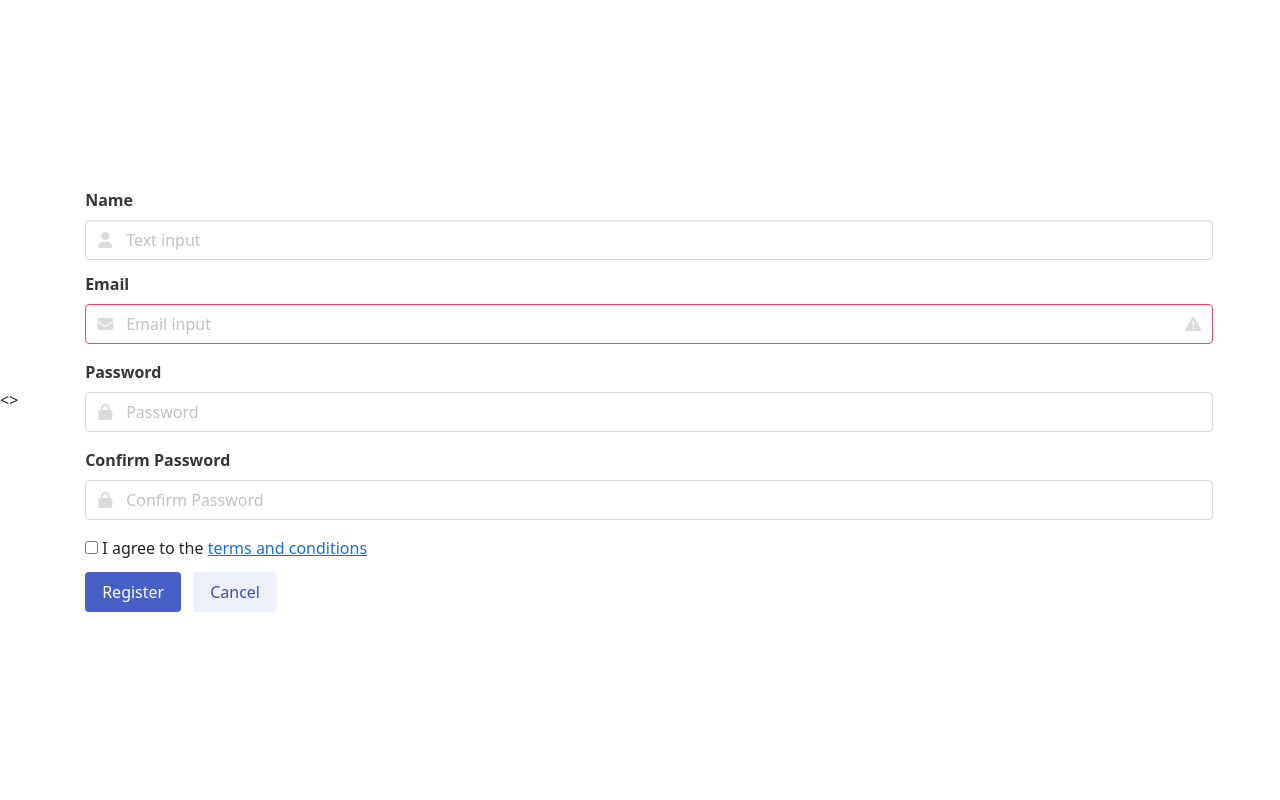
After one commit to Oluwatemmy/Link-Ease, a Flask app: page /register in a window 1280 px wide. The commit adds this page. Run offline with Flask 3, Linux system fonts and the light colour scheme; some libraries are stand-ins or nearby versions.

Commit message:
Added User Feature

```diff
--- a/app/link_ease/extensions.py
+++ b/app/link_ease/extensions.py
@@ -1,3 +1,9 @@
 from flask_sqlalchemy import SQLAlchemy
+from flask_bcrypt import Bcrypt
+from flask_migrate import Migrate
+from flask_login import LoginManager
 
 db = SQLAlchemy()
+bcrypt = Bcrypt()
+migrate = Migrate()
+login_manager = LoginManager()
--- a/app/link_ease/routes.py
+++ b/app/link_ease/routes.py
@@ -1,13 +1,14 @@
 from flask import Blueprint, render_template, url_for, request, redirect
-from .models import Link
-from .extensions import db
+from .models import Link, User
+from .extensions import db, bcrypt
 import validators
 from flask_caching import Cache
 from flask_limiter import Limiter
 from flask_limiter.util import get_remote_address
+from flask_login import login_required, current_user, login_user, logout_user
 
 # Create the limiter and cache objects
-limiter = Limiter(key_func=get_remote_address)
+limiter = Limiter(get_remote_address)
 cache = Cache(config={'CACHE_TYPE': 'SimpleCache'})
 
 short = Blueprint('short', __name__)
@@ -45,7 +46,6 @@ def add_link():
     if not validators.url(original_url):
         return render_template('index.html', invalid=True)
 
-
     # check if the custom url is already in use in the database
     if custom_url:
         existing_link = Link.query.filter_by(custom_url=custom_url).first()
@@ -58,18 +58,20 @@ def add_link():
             link.save()
             return render_template('link_added.html', new_link=link.custom_url, original_url=link.original_url)
 
-    # check if the long url is already in the database
-    link = Link.query.filter_by(original_url=original_url).first()
+    # check if the original_url is already in the database and does not have a custom url
+    short_link = Link.query.filter_by(original_url=original_url, custom_url=None).first()
 
     # if it is, return the existing short url
-    if link:
-        return render_template('link_added.html', new_link=link.short_url, original_url=link.original_url)
+    if short_link:
+        return render_template('link_added.html', new_link=short_link.short_url, original_url=short_link.original_url)
 
     # if it isn't, create a new Link object, save it, and return the new short url
     else:
         link = Link(original_url=original_url)
         link.save()
         return render_template('link_added.html', new_link=link.short_url, original_url=link.original_url)
+
+
 
     return ''
 
@@ -84,3 +86,36 @@ def stats():
 @short.app_errorhandler(404)
 def error_404(error):
     return render_template('404.html'), 404
+
+
+@short.route("/register", methods=['GET', 'POST'])
+def register():
+    if request.method == 'POST':
+        # Get the form data
+        name = request.form['name']
+        email = request.form['email']
+        password = request.form['password']
+        confirm_password = request.form['confirm_password']
+
+        # Check if password and confirm password match
+        if password != confirm_password:
+            return render_template('register.html', password_match=False, error_message='Passwords do not match')
+
+        # Check if the email is already in use
+        existing_user = User.query.filter_by(email=email).first()
+        if existing_user:
+            return render_template('register.html', email_exists=True, error_message='Email already in use')
+        # hash the password
+        hashed_password = bcrypt.generate_password_hash(password).decode('utf-8')
+        # create a new user object
+        user = User(name=name, email=email, password=hashed_password)
+        # save the user object
+        user.save()
+        return redirect(url_for('short.login'))
+
+    return render_template('register.html')
+
+
+@short.route("/login", methods=['GET', 'POST'])
+def login():
+    return render_template('login.html')
--- a/app/link_ease/static/index.js
+++ b/app/link_ease/static/index.js
@@ -1,23 +1,84 @@
+// Get the form element, cancel button and the email validation message element
+const form = document.getElementById('register-form');
+const cancelButton = document.getElementById('cancel-button');
+const emailValidationMessage = document.getElementById('email-validation-message');
 
-const shortenUrl = async () => {
-    const longUrl = document.getElementById('long-url').value;
-    const response = await fetch(`https://api.shrtco.de/v2/shorten?url=${longUrl}`);
-    const data = await response.json();
-    const shortUrl = data.result.full_short_link;
+// Function to validate the form
+function validateForm(event) {
+    // Get the form inputs
+    const nameInput = form.elements['name'];
+    const emailInput = form.elements['email'];
+    const passwordInput = form.elements['password'];
+    const confirmPasswordInput = form.elements['confirm_password'];
+    const agreeTermsInput = form.elements['agree_terms'];
 
-    const shortUrlContainer = document.getElementById('short-url-container');
-    const shortUrlLink = document.getElementById('short-url').querySelector('a');
-    shortUrlLink.href = shortUrl;
-    shortUrlLink.textContent = shortUrl;
-    shortUrlContainer.style.display = 'block';
+    // Perform basic validation
+    if (nameInput.value.trim() === '') {
+        alert('Please enter your name');
+        event.preventDefault();
+        return;
+    }
 
-    const copyBtn = document.getElementById('copy-btn');
-    copyBtn.addEventListener('click', () => {
-        navigator.clipboard.writeText(shortUrl).then(() => {
-            alert('Copied to clipboard!');
-        });
-    });
-};
+    if (emailInput.value.trim() === '') {
+        alert('Please enter your email');
+        event.preventDefault();
+        return;
+    }
 
-const shortenBtn = document.getElementById('shorten-btn');
-shortenBtn.addEventListener('click', shortenUrl);
+    if (!isValidEmail(emailInput.value)) {
+        alert('Please enter a valid email');
+        event.preventDefault();
+        return;
+    }
+
+    if (passwordInput.value.trim() === '') {
+        alert('Please enter a password');
+        event.preventDefault();
+        return;
+    }
+
+    if (confirmPasswordInput.value.trim() === '') {
+        alert('Please confirm your password');
+        event.preventDefault();
+        return;
+    }
+
+    if (passwordInput.value !== confirmPasswordInput.value) {
+        alert('Passwords do not match');
+        event.preventDefault();
+        return;
+    }
+
+    if (!agreeTermsInput.checked) {
+        alert('Please agree to the terms and conditions');
+        event.preventDefault();
+        return;
+    }
+
+    // Check if the email is valid
+    if (emailInput.validity.valid) {
+        // Set the success message
+        emailValidationMessage.innerHTML = '<p class="fas fa-check">Valid</p>';
+    } else {
+        // Set the error message
+        emailValidationMessage.innerHTML = '<p class="help is-danger">This email is invalid</p>';
+    }
+}
+
+// Function to clear the form
+function clearForm() {
+    form.reset();
+}
+
+// Function to validate email format
+function isValidEmail(email) {
+    // Regular expression to validate email format
+    const emailRegex = /^[^\s@]+@[^\s@]+\.[^\s@]+$/;
+    return emailRegex.test(email);
+}
+
+// Add event listener for cancel button click
+cancelButton.addEventListener('click', clearForm);
+
+// Add event listener for form submission
+form.addEventListener('submit', validateForm);
--- /dev/null
+++ b/app/link_ease/templates/register.html
@@ -0,0 +1,96 @@
+<!DOCTYPE html>
+<html lang="en">
+
+<>
+    <meta charset="UTF-8">
+    <meta http-equiv="X-UA-Compatible" content="IE=edge">
+    <meta name="viewport" content="width=device-width, initial-scale=1.0">
+    <link rel="stylesheet" href="https://cdn.jsdelivr.net/npm/bulma@0.9.4/css/bulma.min.css">
+    <link href="https://cdn.jsdelivr.net/npm/bootstrap@5.3.0/dist/css/bootstrap.min.css" rel="stylesheet"
+        integrity="sha384-9ndCyUaIbzAi2FUVXJi0CjmCapSmO7SnpJef0486qhLnuZ2cdeRhO02iuK6FUUVM" crossorigin="anonymous" />
+
+    <script src="https://kit.fontawesome.com/2a1d817ab7.js" crossorigin="anonymous"></script>
+    <title>Link-Ease</title>
+    <style>
+        html, body {
+            height: 100%;
+        }
+
+        body {
+            display: flex;
+            justify-content: center;
+            align-items: center;
+        }
+    </style>
+    <script src="{{ url_for('static', filename='index.js') }}" type="text/javascript"></script>
+</head>
+
+<body>
+    <div class="container">
+        <form action="" method="POST" id="register-form">
+            <div class="field">
+                <label class="label">Name</label>
+                <div class="control has-icons-left">
+                    <input class="input" type="text" placeholder="Text input" name="name">
+                    <span class="icon is-small is-left">
+                        <i class="fas fa-user"></i>
+                    </span>
+                </div>
+            </div>
+
+            <div class="field">
+                <label class="label">Email</label>
+                <div class="control has-icons-left has-icons-right">
+                    <input class="input is-danger" type="email" placeholder="Email input" name="email" required>
+                    <span class="icon is-small is-left">
+                        <i class="fas fa-envelope"></i>
+                    </span>
+                    <span class="icon is-small is-right">
+                        <i class="fas fa-exclamation-triangle"></i>
+                    </span>
+                </div>
+                <p class="help" id="email-validation-message"></p>
+            </div>
+
+            <div class="field">
+                <label class="label">Password</label>
+                <p class="control has-icons-left">
+                    <input class="input" type="password" placeholder="Password" name="password" required>
+                    <span class="icon is-small is-left">
+                        <i class="fas fa-lock"></i>
+                    </span>
+                </p>
+            </div>
+
+            <div class="field">
+                <label class="label">Confirm Password</label>
+                <p class="control has-icons-left">
+                    <input class="input" type="password" placeholder="Confirm Password" name="confirm_password" required>
+                    <span class="icon is-small is-left">
+                        <i class="fas fa-lock"></i>
+                    </span>
+                </p>
+            </div>
+
+            <div class="field">
+                <div class="control">
+                    <label class="checkbox">
+                        <input type="checkbox">
+                        I agree to the <a href="#">terms and conditions</a>
+                    </label>
+                </div>
+            </div>
+
+            <div class="field is-grouped">
+                <div class="control">
+                    <button class="button is-link" type="submit">Register</button>
+                </div>
+                <div class="control">
+                    <button class="button is-link is-light">Cancel</button>
+                </div>
+            </div>
+        </form>
+    </div>
+</body>
+
+</html>
```
Also changed, not shown: app/link_ease/__init__.py (+5 -7 lines), app/link_ease/models.py (+30 -2 lines), app/link_ease/templates/index.html (+2 -22 lines), app/link_ease/templates/login.html (added, +13 -0 lines), app/link_ease/templates/stats.html (+7 -3 lines), app/migrations/versions/0cffbbf3c24c_.py (added, +49 -0 lines).
